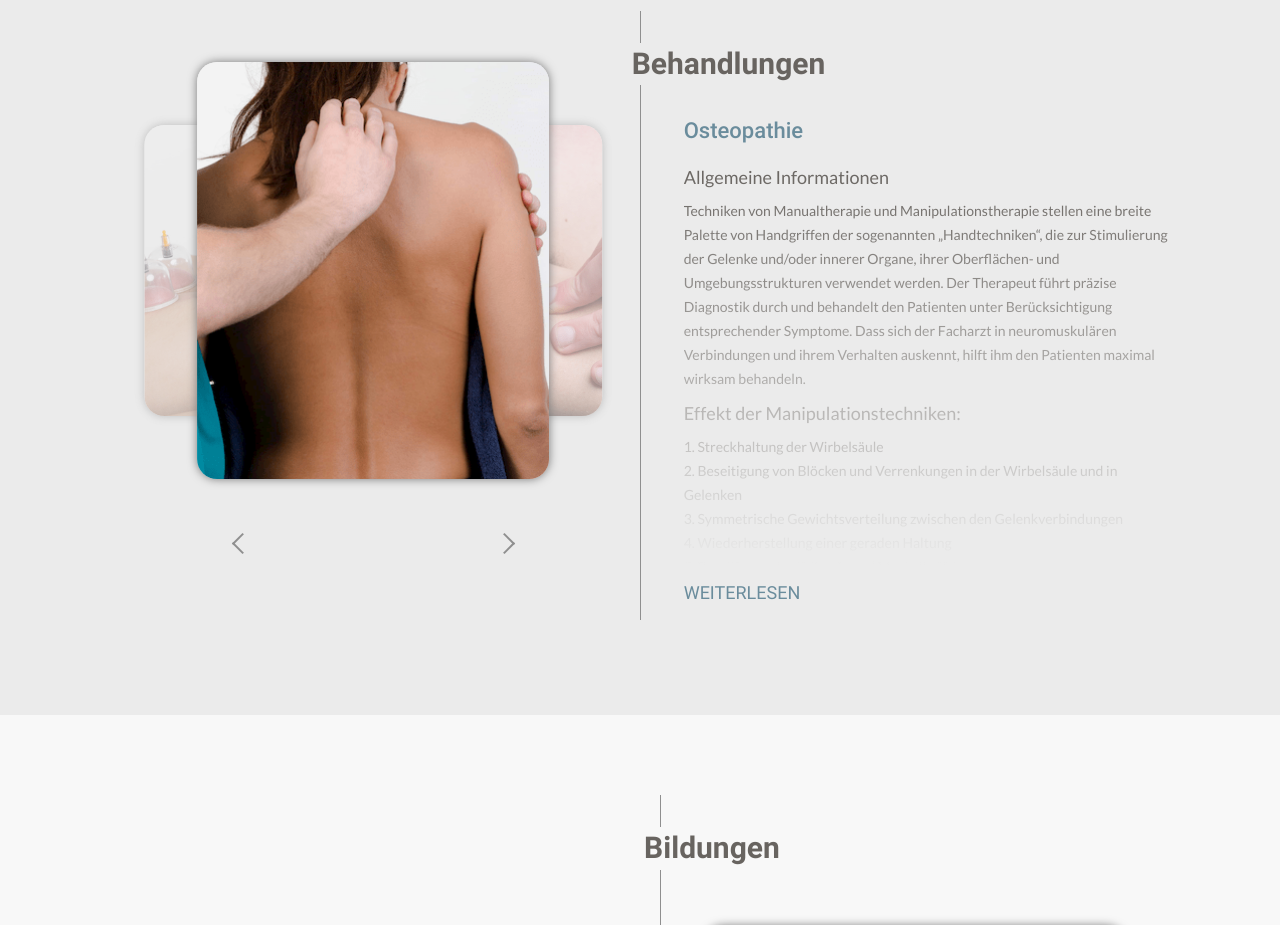
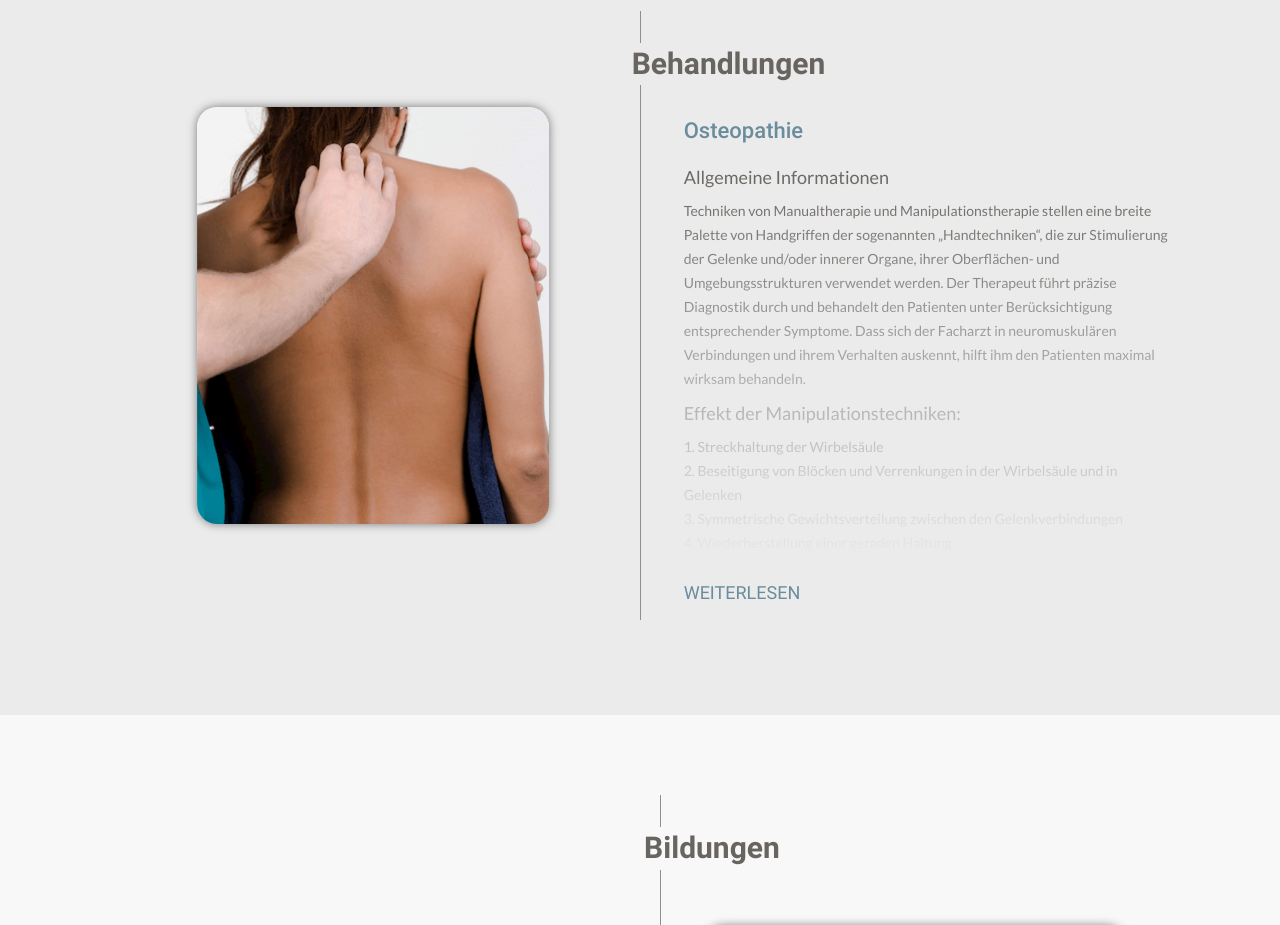
Before and after one commit to JevGor/Salud, a website built with webpack: page src/index.html in a window 1280 px wide. Shown: the part 1760-2685 px from the top of the page. Built offline with nearby package versions, Linux system fonts and the light colour scheme; some packages are replaced by stand-ins of ours; files whose address does not match are found by name.

Commit message:
fix: slider off

```diff
--- a/src/index.html
+++ b/src/index.html
@@ -422,11 +422,11 @@
     <div class="container" data-aos="zoom-in" data-aos-duration="2000" data-aos-offset="200">
       <div class="demi-column slider">
         <div class="slider-container">
-          <img class="slider-item lazyload" data-about="cupping" data-src="res/vac.png" alt="cupping" />
-          <img class="slider-item lazyload" data-about="osteo" data-src="res/ost.png" alt="osteopath" />
-          <img class="slider-item lazyload" data-about="acupuncture" data-src="res/acc.png" alt="acupuncture" />
+          <!-- <img class="slider-item lazyload" data-about="cupping" data-src="res/vac.png" alt="cupping" /> -->
+          <img class="slider-item lazyload slider-item-selected" data-about="osteo" data-src="res/ost.png" alt="osteopath" />
+          <!-- <img class="slider-item lazyload" data-about="acupuncture" data-src="res/acc.png" alt="acupuncture" /> -->
         </div>
-        <div class="slider-controls"></div>
+        <!-- <div class="slider-controls"></div> -->
       </div>
       <div class="treatments-info bordered demi-column lang lang-en">
         <h3 class="treatments-title">Treatments</h3>
@@ -1306,7 +1306,7 @@
             </div>
             <button aria-label="read more" class="read-more txt-l">WEITERLESEN</button>
           </div>
-          <div class="treatments-list-item acupuncture d-none" data-about="acupuncture">
+          <!-- <div class="treatments-list-item acupuncture d-none" data-about="acupuncture">
             <h4 class="treatments-subtitle">Akupunctur</h4>
             <div class="treatments-txt txt faded-txt">
               <h5>Allgemeine Informationen</h5>
@@ -1432,8 +1432,8 @@
               </ul>
             </div>
             <button aria-label="read more" class="read-more txt-l">WEITERLESEN</button>
-          </div>
-          <div class="treatments-list-item cupping d-none" data-about="cupping">
+          </div> -->
+          <!-- <div class="treatments-list-item cupping d-none" data-about="cupping">
             <h4 class="treatments-subtitle">Schröpfkopftherapie</h4>
             <div class="treatments-txt txt faded-txt">
               <h5>Allgemeine Informationen</h5>
@@ -1547,7 +1547,7 @@
               </ul>
             </div>
             <button aria-label="read more" class="read-more txt-l">WEITERLESEN</button>
-          </div>
+          </div> -->
         </div>
       </div>
     </div>
--- a/src/js/app.js
+++ b/src/js/app.js
@@ -152,11 +152,11 @@ class Carousel {
     this.carouselArray = [...items];
   }
 
-  setInitialState() {
-    this.carouselArray[0].classList.add("slider-item-previous");
-    this.carouselArray[1].classList.add("slider-item-selected");
-    this.carouselArray[2].classList.add("slider-item-next");
-  }
+  // setInitialState() {
+  //   this.carouselArray[0].classList.add("slider-item-previous");
+  //   this.carouselArray[1].classList.add("slider-item-selected");
+  //   this.carouselArray[2].classList.add("slider-item-next");
+  // }
 
   setCurrentState(target, selected, previous, next) {
     selected.classList.remove("slider-item-selected");
@@ -176,13 +176,13 @@ class Carousel {
     }
   }
 
-  setControls() {
-    this.carouselControls.forEach(control => {
-      sliderControlsContainer.appendChild(
-        document.createElement("button")
-      ).className = `slider-controls-${control}`;
-    });
-  }
+  // setControls() {
+  //   this.carouselControls.forEach(control => {
+  //     sliderControlsContainer.appendChild(
+  //       document.createElement("button")
+  //     ).className = `slider-controls-${control}`;
+  //   });
+  // }
 
   useControls() {
     const triggers = [...sliderControlsContainer.childNodes];
@@ -213,9 +213,9 @@ const treatmentsCarousel = new Carousel(
   sliderControls
 );
 
-treatmentsCarousel.setControls();
-treatmentsCarousel.setInitialState();
-treatmentsCarousel.useControls();
+// treatmentsCarousel.setControls();
+// treatmentsCarousel.setInitialState();
+// treatmentsCarousel.useControls();
 
 function setTreatmentArticle(dataset) {
   treatmentsArticles.forEach(el => {
```
Also changed, not shown: dist/index.html, 4 other files.
